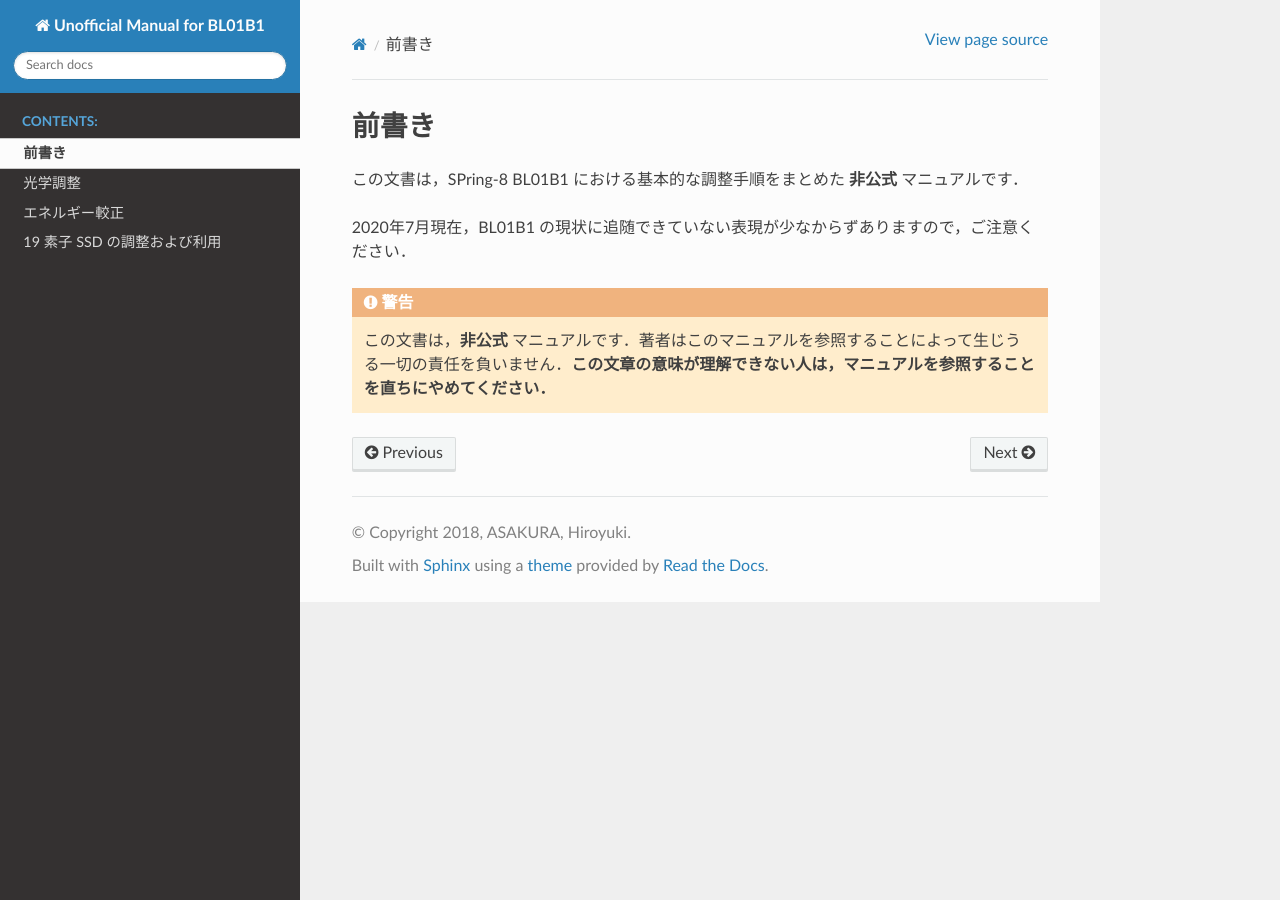
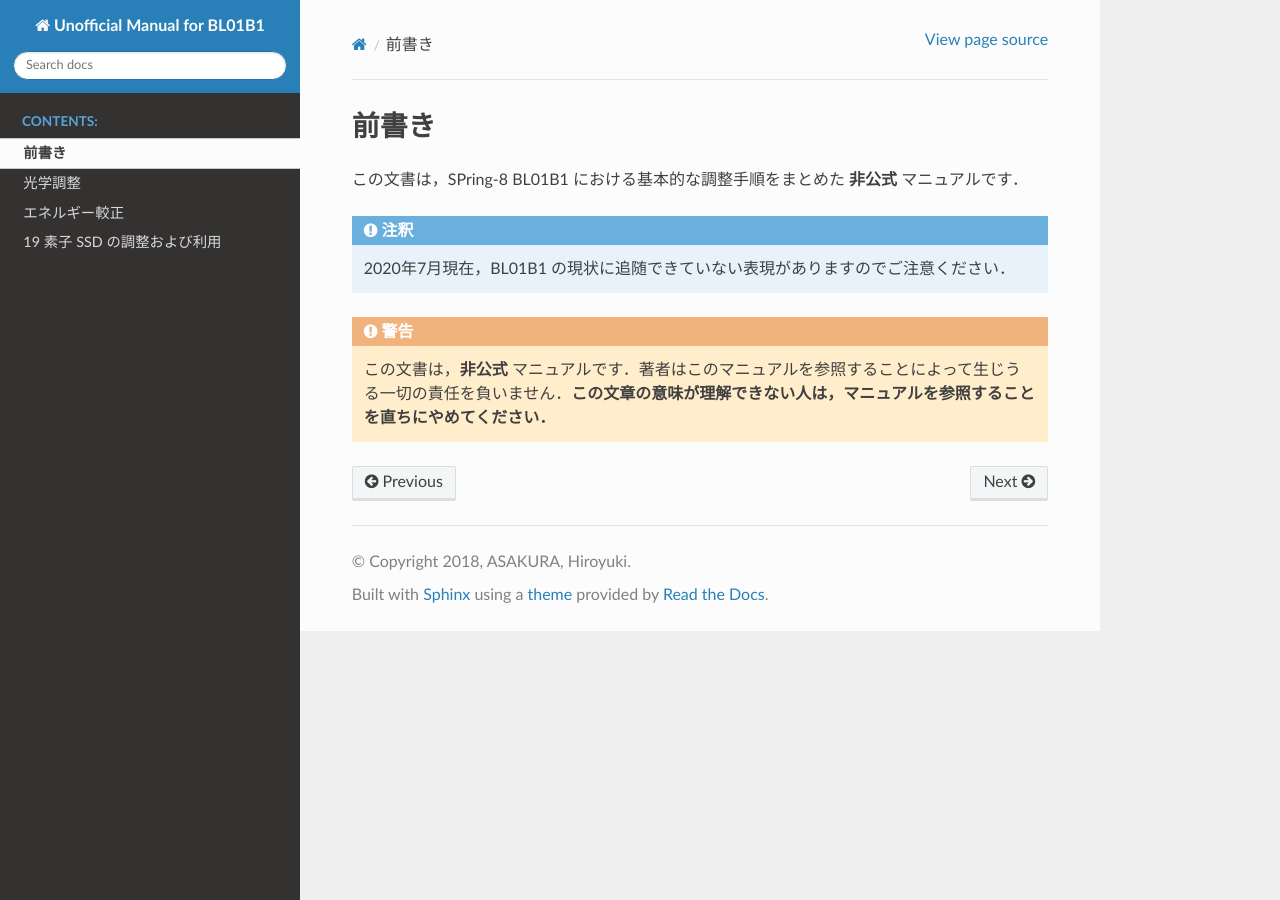
Before and after one commit to roentgenium/UnofficialManualforBL01B1, a Sphinx documentation site: the page built from source/preface.rst, in a window 1280 px wide. Built offline with Sphinx 7.4.7 and the Read the Docs theme 2.0.0, drawn with Linux system fonts in a browser that asks for light colours.

Commit message:
Update
Update

Update

Update

Update

Update

Update

Update

Update

Update

Update

```diff
--- a/source/preface.rst
+++ b/source/preface.rst
@@ -6,7 +6,9 @@
 
 この文書は，SPring-8 BL01B1 における基本的な調整手順をまとめた **非公式** マニュアルです．
 
-2020年7月現在，BL01B1 の現状に追随できていない表現が少なからずありますので，ご注意ください．
+.. note::
+
+   2020年7月現在，BL01B1 の現状に追随できていない表現がありますのでご注意ください．
 
 .. warning::
 
```
